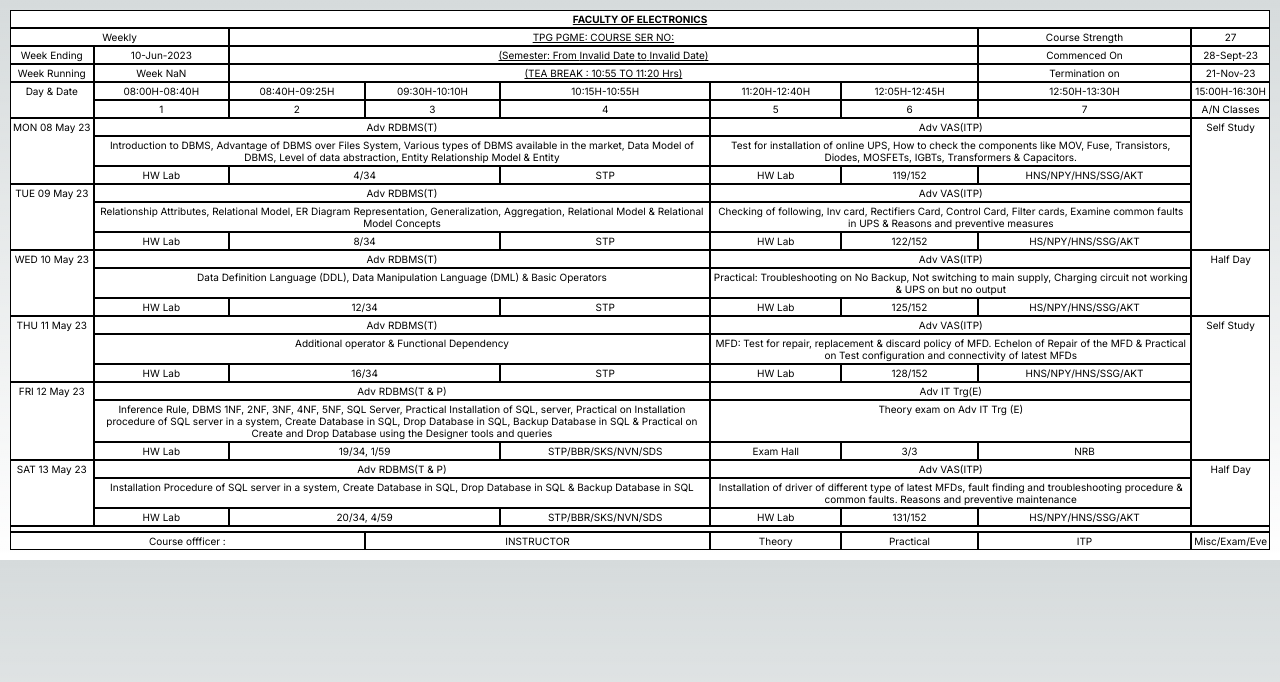
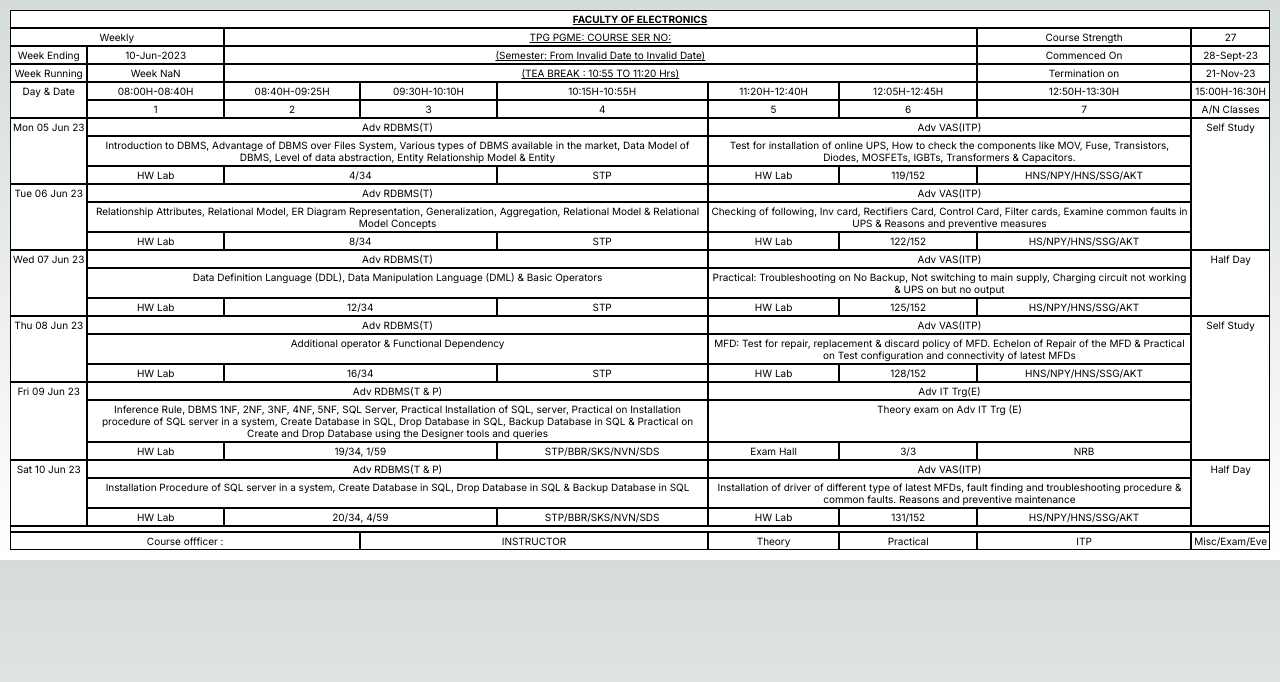
Before and after one commit to Alpha171819/Training-program-management, a Next.js app: page /time_table in a window 1280 px wide. Shown: the top 682 px of the page. Built offline with nearby package versions, Linux system fonts and the light colour scheme; no server answers.

Commit message:
displaying week dates in timetable

```diff
--- a/app/time_table/page.js
+++ b/app/time_table/page.js
@@ -145,7 +145,7 @@ const TimeTable = () => {
           A/N Classes
         </div>
         <div className={`${styles.grid_item} ${styles.item33}`}>
-          MON 08 May 23
+          {formattedWeekDates[0]}
         </div>
         <div className={`${styles.grid_item} ${styles.item34}`}>
           Adv RDBMS(T)
@@ -173,7 +173,7 @@ const TimeTable = () => {
           HNS/NPY/HNS/SSG/AKT
         </div>
         <div className={`${styles.grid_item} ${styles.item45}`}>
-          TUE 09 May 23
+          {formattedWeekDates[1]}
         </div>
         <div className={`${styles.grid_item} ${styles.item46}`}>
           Adv RDBMS(T)
@@ -199,7 +199,7 @@ const TimeTable = () => {
           HS/NPY/HNS/SSG/AKT
         </div>
         <div className={`${styles.grid_item} ${styles.item57}`}>
-          WED 10 May 23
+          {formattedWeekDates[2]}
         </div>
         <div className={`${styles.grid_item} ${styles.item58}`}>
           Adv RDBMS(T)
@@ -225,7 +225,7 @@ const TimeTable = () => {
           HS/NPY/HNS/SSG/AKT
         </div>
         <div className={`${styles.grid_item} ${styles.item69}`}>
-          THU 11 May 23
+          {formattedWeekDates[3]}
         </div>
         <div className={`${styles.grid_item} ${styles.item70}`}>
           Adv RDBMS(T)
@@ -251,7 +251,7 @@ const TimeTable = () => {
           HNS/NPY/HNS/SSG/AKT
         </div>
         <div className={`${styles.grid_item} ${styles.item81}`}>
-          FRI 12 May 23
+          {formattedWeekDates[4]}
         </div>
         <div className={`${styles.grid_item} ${styles.item82}`}>
           Adv RDBMS(T & P)
@@ -280,7 +280,7 @@ const TimeTable = () => {
         <div className={`${styles.grid_item} ${styles.item91}`}>3/3</div>
         <div className={`${styles.grid_item} ${styles.item92}`}>NRB</div>
         <div className={`${styles.grid_item} ${styles.item93}`}>
-          SAT 13 May 23
+          {formattedWeekDates[5]}
         </div>
         <div className={`${styles.grid_item} ${styles.item94}`}>
           Adv RDBMS(T & P)
```
